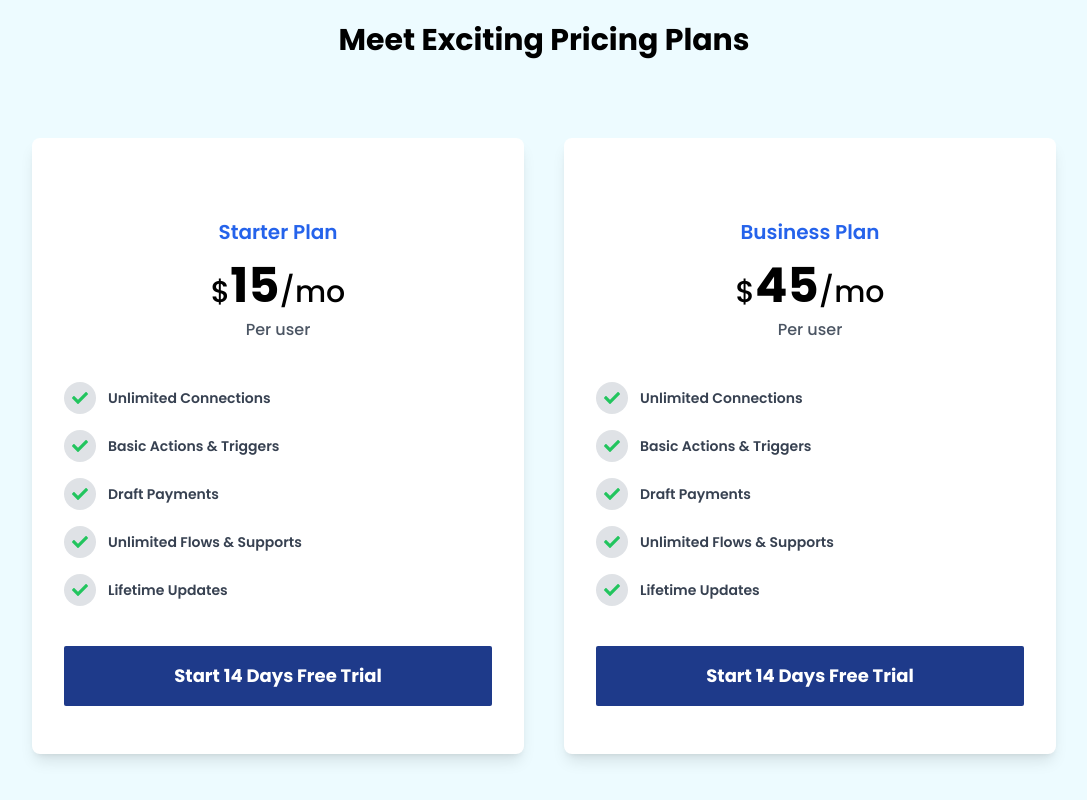
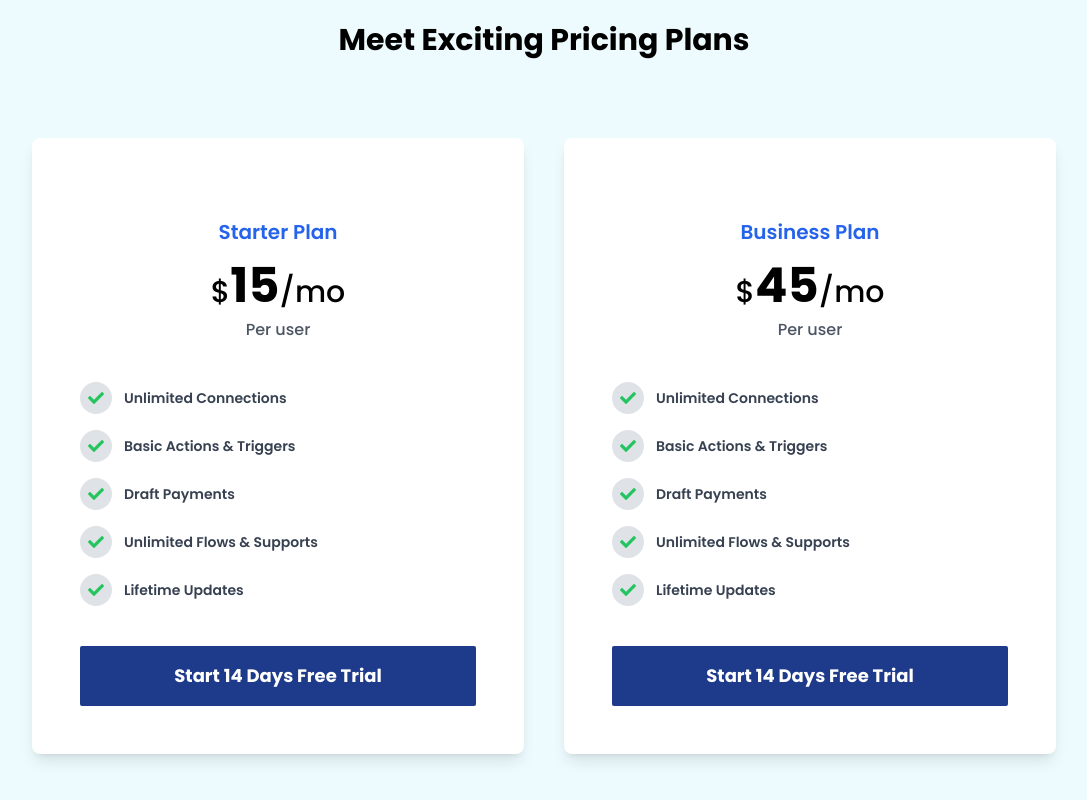
Before and after one commit to musamueed19/Appify-Landing-WW, a Next.js app: page / in a window 1280 px wide. Shown: the part 3382-4182 px from the top of the page, without its empty margins (96-1183 px from the left). Built offline with nearby package versions, Linux system fonts and the light colour scheme.

Commit message:
Price Feature, text alignment changed from center to the Left

```diff
--- a/components/Home/Price/PriceCard.tsx
+++ b/components/Home/Price/PriceCard.tsx
@@ -8,7 +8,7 @@ type Props = {
 
 const PriceCard = ({ price, plan }: Props) => {
   return (
-    <div className="bg-white py-12 px-8 rounded-lg shadow-lg">
+    <div className="bg-white py-12 px-8 md:px-12 rounded-lg shadow-lg">
       <p className="mt-8 text-xl font-semibold text-blue-600 text-center">
         {plan} Plan
       </p>
@@ -25,7 +25,7 @@ const PriceCard = ({ price, plan }: Props) => {
             <div className="text-center w-8 h-8 bg-gray-300/70 flex flex-col items-center justify-center rounded-full">
               <FaCheck className="text-green-500" />
             </div>
-            <p className="text-sm font-semibold text-gray-700 capitalize">
+            <p className="text-sm font-semibold text-gray-700 capitalize text-left">
               {item}
             </p>
           </div>
```
